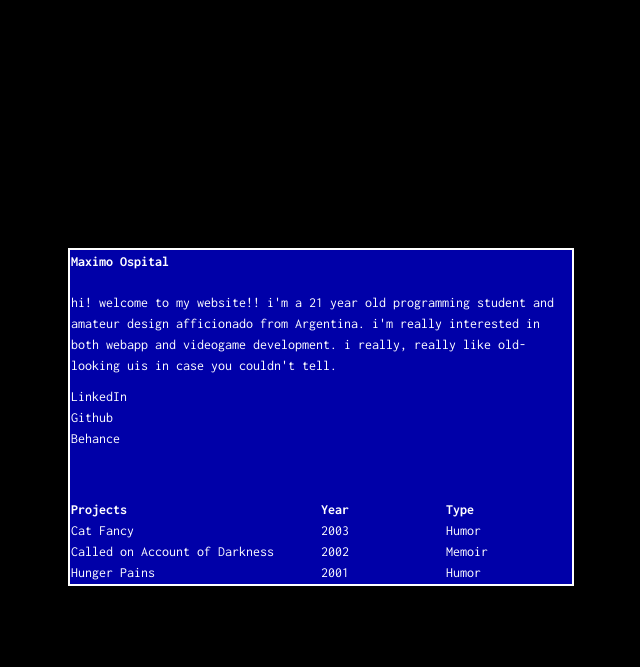
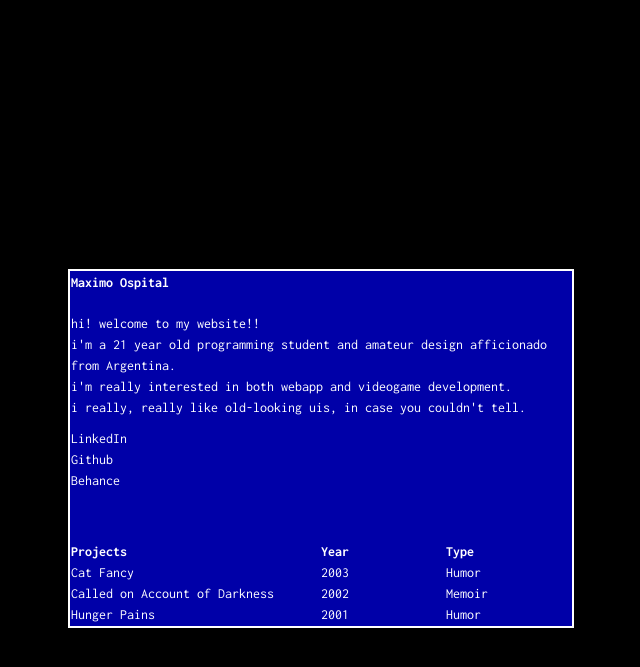
Before and after one commit to maximoospital/maximoospital.github.io, a Jekyll site: the page built from index.html, in a window 1280 px wide. Shown: the top 667 px of the page, without its empty margins (124-764 px from the left). Built offline with Jekyll 4.4.1, drawn with Linux system fonts in a browser that asks for light colours.

Commit message:
update ui

```diff
--- a/_config.yml
+++ b/_config.yml
@@ -8,10 +8,10 @@ g_analytics: UA-12345678-1
 # bio
 header: Maximo Ospital
 desc: |+
-  hi! welcome to my website!!
-  i'm a 21 year old programming student and amateur design afficionado from Argentina.
-  i'm really interested in both webapp and videogame development.
-  i really, really like old-looking uis in case you couldn't tell.
+  hi! welcome to my website!! <br>
+  i'm a 21 year old programming student and amateur design afficionado from Argentina. <br>
+  i'm really interested in both webapp and videogame development. <br>
+  i really, really like old-looking uis, in case you couldn't tell.
 
 # posts
 date_format: "%Y"
```
